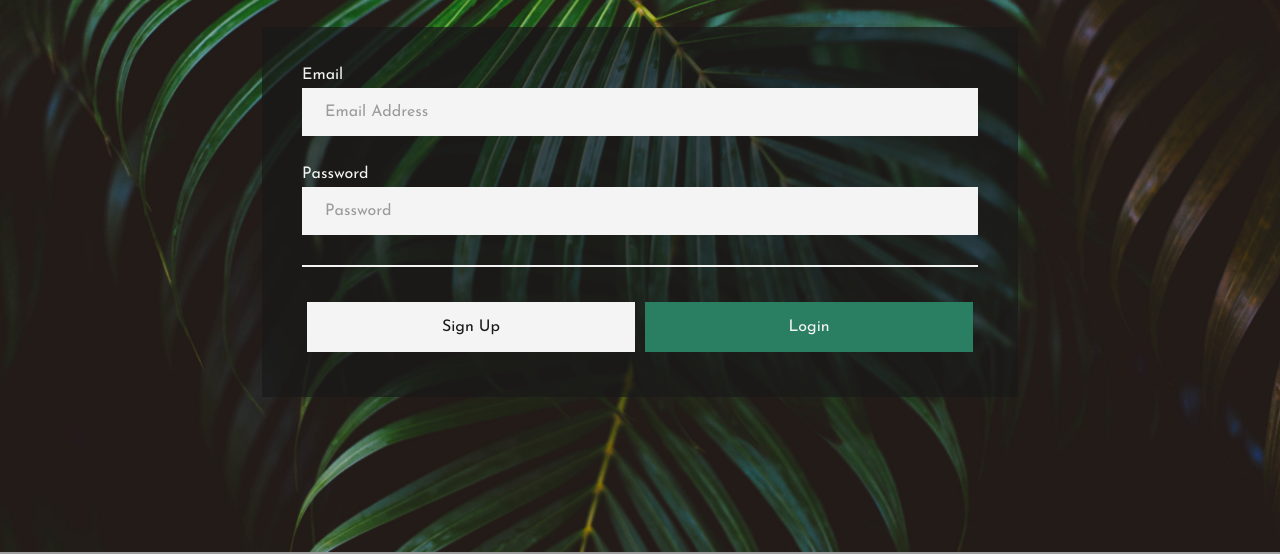
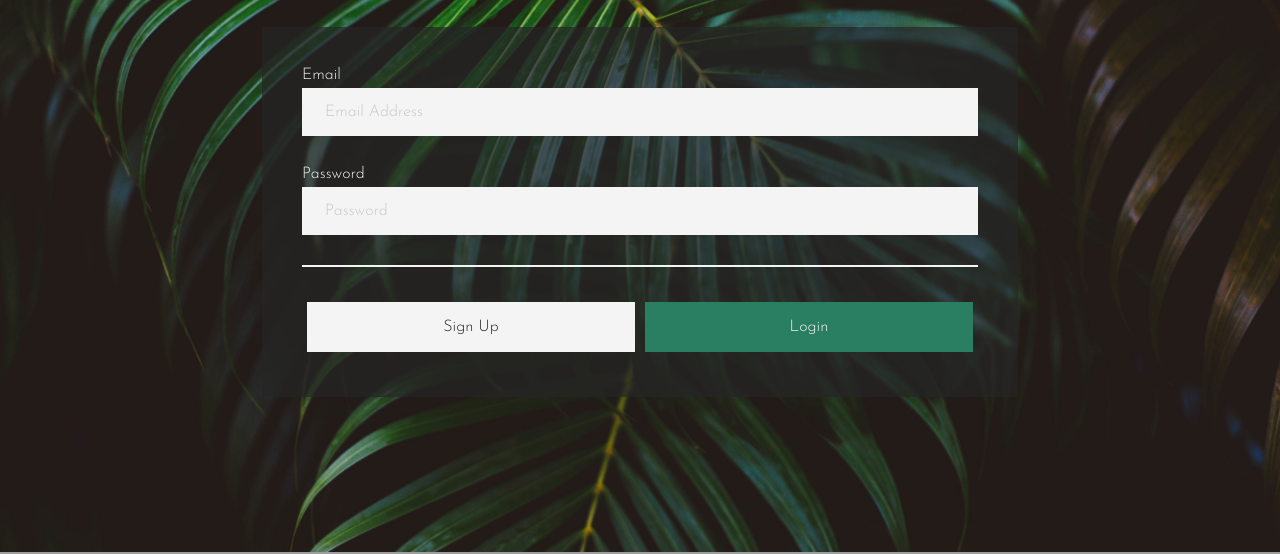
Before and after one commit to ericanafziger/tuxedo-css, a plain HTML site: page nav.html in a window 1280 px wide. Shown: the part 248-802 px from the top of the page. Drawn offline with nearby package versions, Linux system fonts and the light colour scheme; grey boxes are pictures that could not be loaded.

Commit message:
update global.scss

```diff
--- a/scss/_global.scss
+++ b/scss/_global.scss
@@ -1,20 +1,20 @@
 //change variables below to customize the tuxedo framework
 
 //colors
-$dark: #191919; //change global 'dark variable'
-$light: #F4F4F4; //change global 'light variable'
-$light-grey: #F4F4F4;
-$md-grey: #9B9B9B;
-$dark-grey: #5C5C5C;
+$dark: #262525; //change global 'dark variable'
+$dark-grey: #5c5c5c;
+$md-grey: #c8c8c8;
+$light-grey: #f4f4f4;
+$light: #f4f4f4; //change global 'light variable'
 $color-pop: #2A7F62; //change global 'color-pop'
 
-//fonts - top update import or point to new font below.
-@import url('https://fonts.googleapis.com/css?family=Josefin+Sans:300,400,700,700i|Lato:300,400,700');
+//fonts - to update, import a new font below
+@import url('https://fonts.googleapis.com/css?family=Josefin+Sans:100i,300,700,700i|Lato:300,400,700');
 
 //Define font family for header and body font. Must already be imported above
 $header-font: 'Josefin Sans', sans-serif;
 %body-font {
   font-family: 'Lato', sans-serif;
   font-weight: lighter;
-  letter-spacing: .8px;
+  letter-spacing: .5px;
 }
```
Also changed, not shown: css/styles.css, 1 other file.
